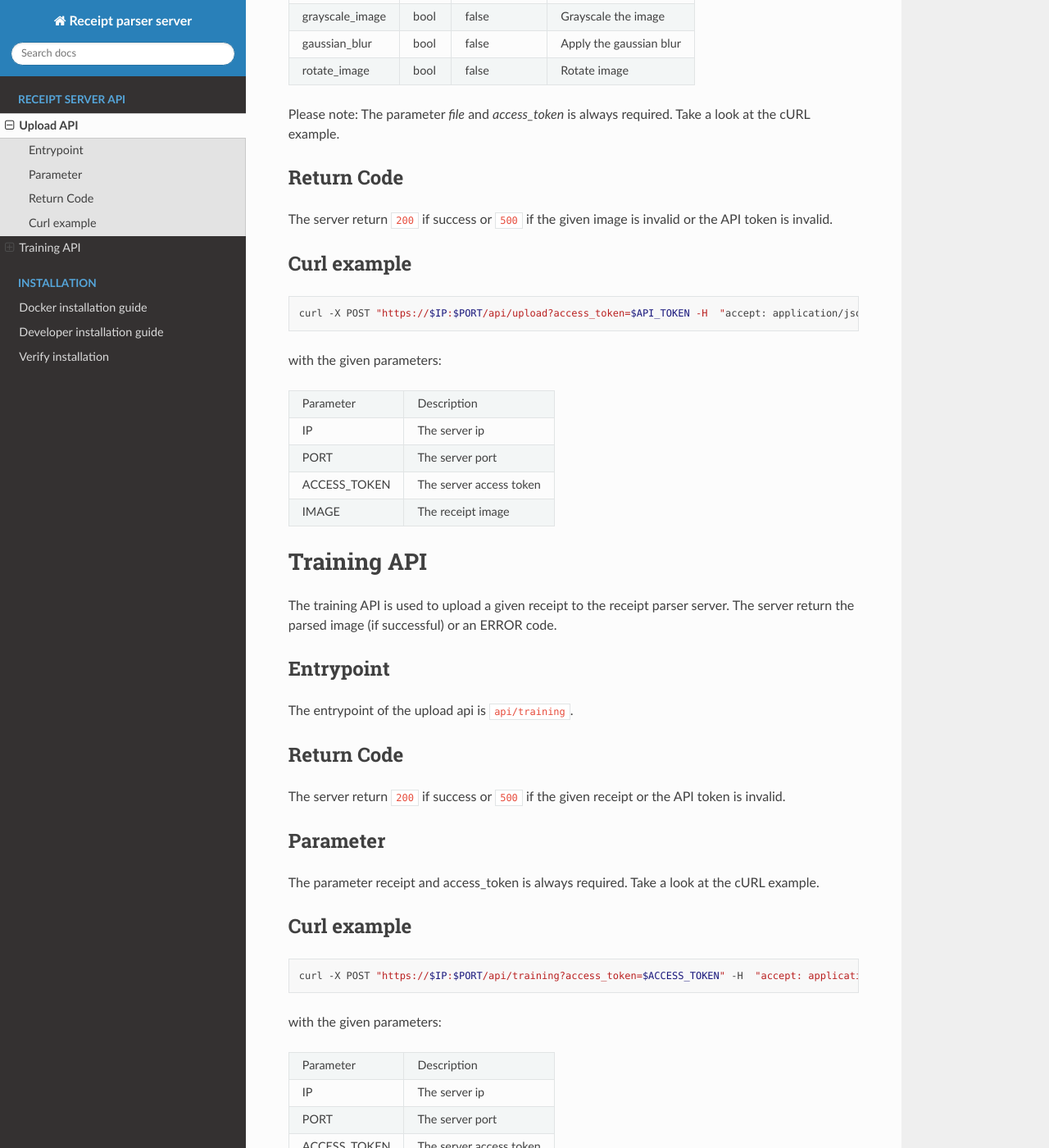
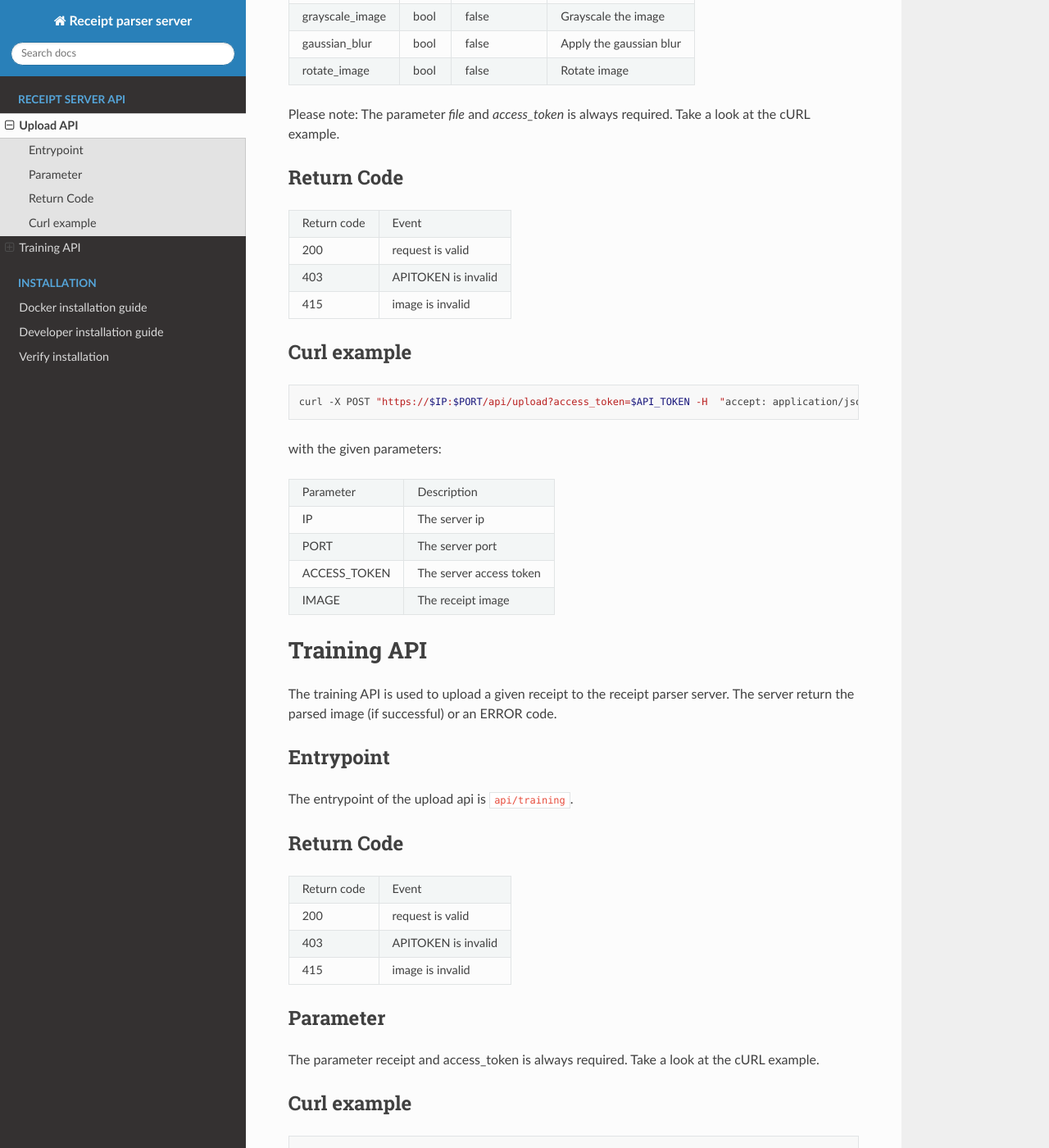
Before and after one commit to ReceiptManager/receipt-parser-server, a Sphinx documentation site: the page built from docs/api.rst, in a window 1280 px wide and 1400 px high, scrolled down 455 px. Shown: the whole window at 82% size. Built offline with Sphinx 7.4.7 and the Read the Docs theme 2.0.0, drawn with Linux system fonts in a browser that asks for light colours.

Commit message:
[DOCU] Correct return codes in API documentation

```diff
--- a/docs/api.rst
+++ b/docs/api.rst
@@ -31,8 +31,15 @@ Take a look at the cURL example.
 Return Code
 """""""""""""""
 
-The server return ``200`` if success or ``500`` if the given image is invalid or the
-API token is invalid.
++-------------+---------------------+
+| Return code | Event               |
++-------------+---------------------+
+| 200         | request is valid    |
++-------------+---------------------+
+| 403         | APITOKEN is invalid |
++-------------+---------------------+
+| 415         | image is invalid    |
++-------------+---------------------+
 
 Curl example
 """""""""""""""
@@ -68,8 +75,15 @@ The entrypoint of the upload api is ``api/training``.
 Return Code
 """""""""""""""
 
-The server return ``200`` if success or ``500`` if the given receipt or the
-API token is invalid.
++-------------+---------------------+
+| Return code | Event               |
++-------------+---------------------+
+| 200         | request is valid    |
++-------------+---------------------+
+| 403         | APITOKEN is invalid |
++-------------+---------------------+
+| 415         | image is invalid    |
++-------------+---------------------+
 
 Parameter
 """"""""""""
```
